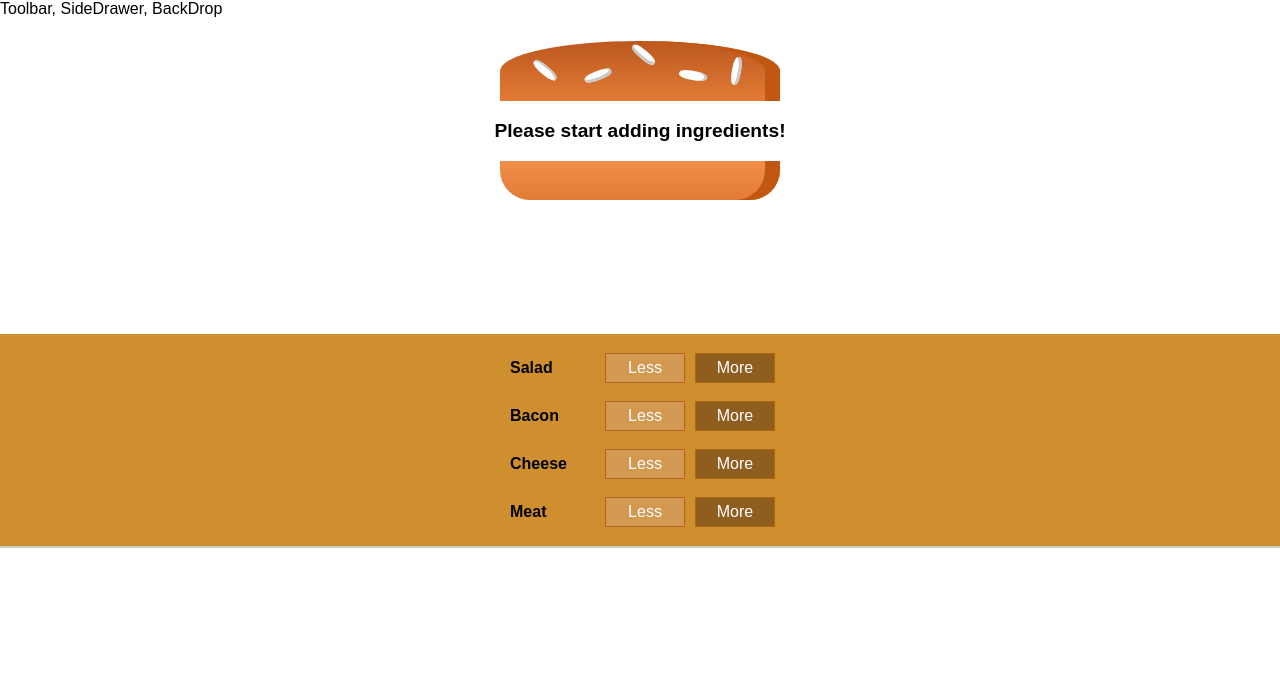
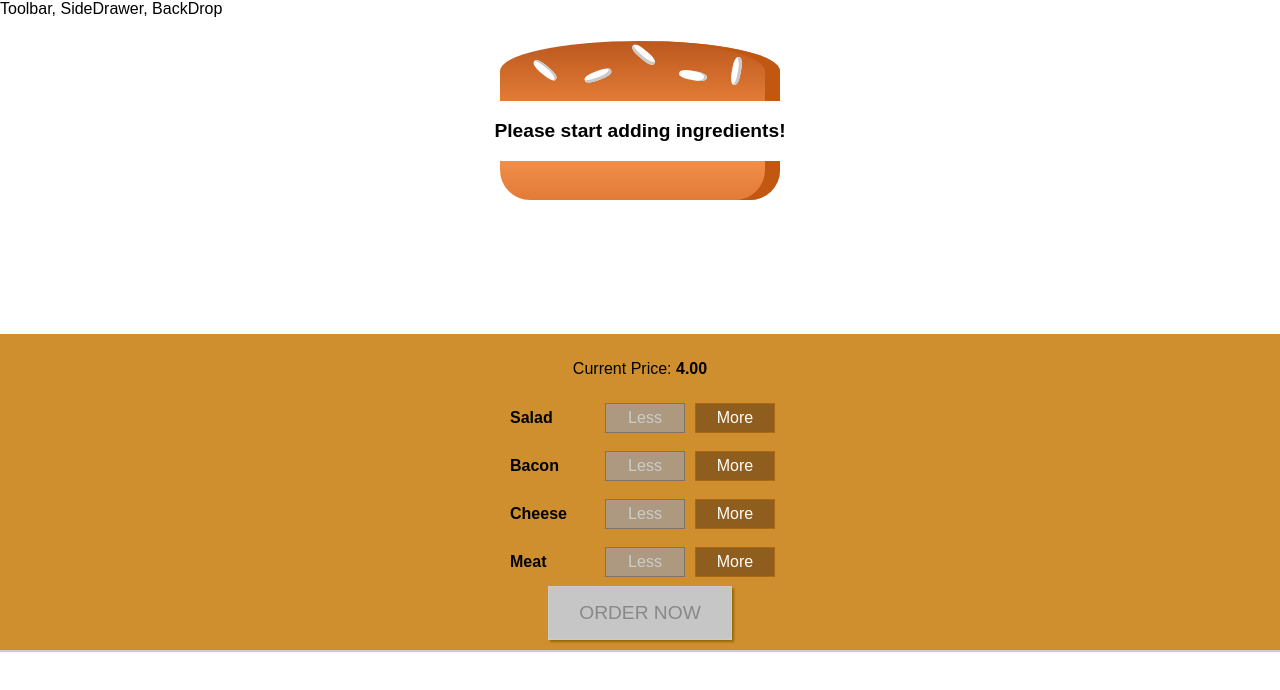
Before and after one commit to vanisingh-24/Burger-Builder, a React app: page / in a window 1280 px wide. Shown: the top 690 px of the page. Built offline with nearby package versions, Linux system fonts and the light colour scheme.

Commit message:
Third Commit

```diff
--- a/src/components/Burger/BuildControls/BuildControl/BuildControl.js
+++ b/src/components/Burger/BuildControls/BuildControl/BuildControl.js
@@ -4,8 +4,8 @@
 const buildControl = (props) => (
    <div className={classes.BuildControl}>
        <div className={classes.Label}>{props.label}</div>
-       <button className={classes.Less}>Less</button>
-       <button className={classes.More}>More</button>
+       <button className={classes.Less} onClick={props.removed} disabled={props.disabled} >Less</button>
+       <button className={classes.More} onClick={props.added}>More</button>
    </div>
 );
 
--- a/src/components/Burger/BuildControls/BuildControls.css
+++ b/src/components/Burger/BuildControls/BuildControls.css
@@ -8,3 +8,44 @@
     margin: auto;
     padding: 10px 0;
 }
+
+.OrderButton {
+    background-color: #DAD735;
+    outline: none;
+    cursor: pointer;
+    border: 1px solid #966909;
+    color: #966909;
+    font-family: inherit;
+    font-size: 1.2em;
+    padding: 15px 30px;
+    box-shadow: 2px 2px 2px #966909;
+}
+
+.OrderButton:hover, .OrderButton:active {
+    background-color: #A0DB41;
+    border: 1px solid #966909;
+    color: #966909;
+}
+
+.OrderButton:disabled {
+    background-color: #C7C6C6;
+    cursor: not-allowed;
+    border: 1px solid #ccc;
+    color: #888888;
+}
+
+.OrderButton:not(:disabled) {
+    animation: enable 0.3s linear;
+}
+
+@keyframes enable {
+    0% {
+        transform: scale(1);
+    }
+    60% {
+        transform: scale(1.1);
+    }
+    100% {
+        transform: scale(1);
+    }
+}
--- a/src/components/Burger/BuildControls/BuildControls.js
+++ b/src/components/Burger/BuildControls/BuildControls.js
@@ -11,9 +11,18 @@
 
 const buildControls = (props) => (
     <div className={classes.BuildControls}>
+        <p>Current Price: <strong>{props.price.toFixed(2)}</strong></p>
         {controls.map(ctrl => (
-           <BuildControl key={ctrl.label} label={ctrl.label} />
+           <BuildControl
+                key={ctrl.label}
+                label={ctrl.label}
+                added={() => props.ingredientAdded(ctrl.type)}
+                removed={() => props.ingredientRemoved(ctrl.type)}
+                disabled={props.disabled[ctrl.type]} />
         ))}
+        <button
+        className={classes.OrderButton}
+        disabled={!props.purchaseable}>ORDER NOW</button>
     </div>
 );
 
--- a/src/containers/BurgerBuilder/BurgerBuilder.js
+++ b/src/containers/BurgerBuilder/BurgerBuilder.js
@@ -2,6 +2,13 @@
 import Aux from '../../hoc/Auxilliary';
 import Burger from '../../components/Burger/Burger';
 import BuildControls from '../../components/Burger/BuildControls/BuildControls';
+
+const INGREDIENT_PRICES = {
+    salad: 0.5,
+    cheese: 0.4,
+    meat: 1.3,
+    bacon: 0.7
+}
 
 class BurgerBuilder extends Component{
     // constructor(props){
@@ -14,14 +21,72 @@
             bacon: 0,
             cheese: 0,
             meat: 0
+        },
+        totalPrice: 4,
+        purchaseable: false
+    }
+
+    updatePurchaseState(ingredients){
+        const sum = Object.keys(ingredients)
+           .map(igKey => {
+              return ingredients[igKey];
+        })
+        .reduce((sum,el) => {
+            return sum + el;
+        }, 0);
+        this.setState({purchaseable: sum>0});
+    }
+
+    addIngredientHandler = (type) => {
+        const oldCount = this.state.ingredients[type];
+        // if(oldCount <= 0){
+        //     return;
+        // }
+        const updatedCount = oldCount + 1;
+        const updatedIngredients = {
+            ...this.state.ingredients
+        };
+        updatedIngredients[type] = updatedCount;
+        const priceAddition = INGREDIENT_PRICES[type];
+        const oldPrice = this.state.totalPrice;
+        const newPrice = oldPrice + priceAddition;
+        this.setState({totalPrice: newPrice, ingredients: updatedIngredients});
+        this.updatePurchaseState(updatedIngredients);
+    }
+
+    removeIngredientHandler = (type) => {
+        const oldCount = this.state.ingredients[type];
+        if ( oldCount <= 0 ) {
+            return;
         }
+        const updatedCount = oldCount - 1;
+        const updatedIngredients = {
+            ...this.state.ingredients
+        };
+        updatedIngredients[type] = updatedCount;
+        const priceDeduction = INGREDIENT_PRICES[type];
+        const oldPrice = this.state.totalPrice;
+        const newPrice = oldPrice - priceDeduction;
+        this.setState({totalPrice: newPrice, ingredients: updatedIngredients});
+        this.updatePurchaseState(updatedIngredients);
     }
 
     render(){
+        const disabledInfo = {
+            ...this.state.ingredients
+        };
+        for(let key in disabledInfo){
+            disabledInfo[key] = disabledInfo[key] <= 0
+        }
         return (
             <Aux>
                 <Burger ingredients={this.state.ingredients} />
-                <BuildControls />
+                <BuildControls
+                     ingredientAdded={this.addIngredientHandler}
+                     ingredientRemoved={this.removeIngredientHandler}
+                     disabled={disabledInfo}
+                     purchaseable={this.state.purchaseable}
+                     price={this.state.totalPrice} />
             </Aux>
         );
     }
```
